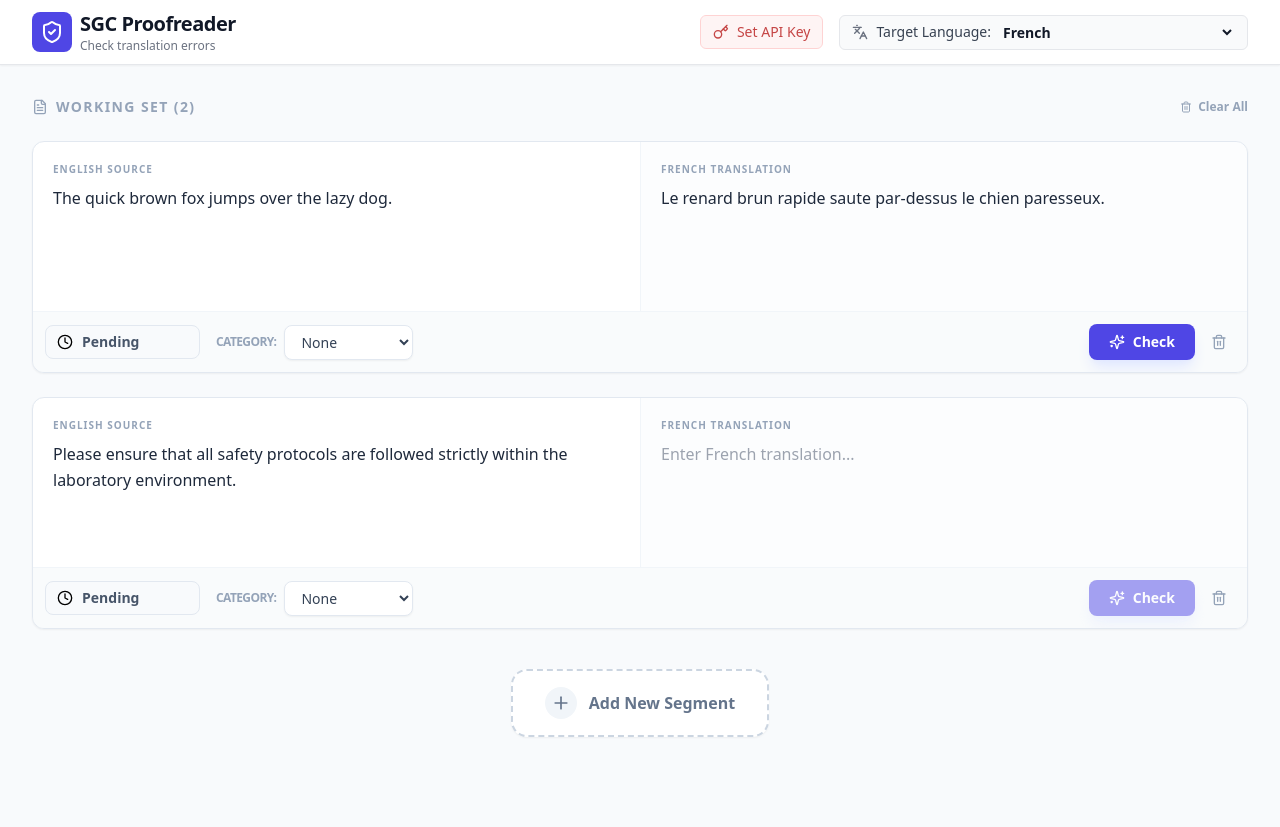
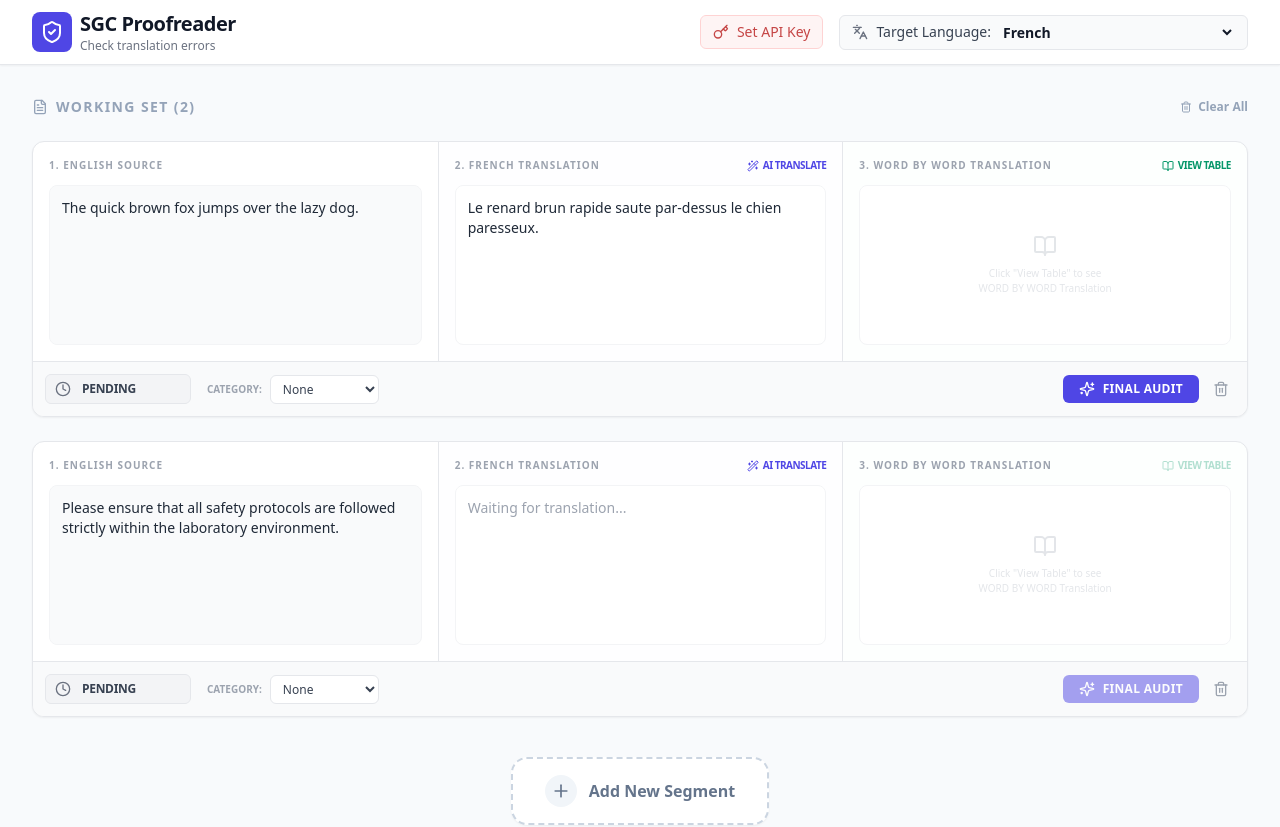
Before and after one commit to AlimaTABS/Proofreader-AI-v0.1, a React (Vite) app: page / in a window 1280 px wide. Shown: the top 827 px of the page. Built offline with nearby package versions, Linux system fonts and the light colour scheme.

Commit message:
Update SegmentRow.tsx UI

```diff
--- a/components/SegmentRow.tsx
+++ b/components/SegmentRow.tsx
@@ -1,5 +1,6 @@
-import React, { useState } from 'react';
-import { Trash2, Sparkles, CheckCircle, AlertCircle, Clock, Copy, Check } from 'lucide-react';
+
+import React from 'react';
+import { Trash2, Sparkles, CheckCircle, AlertCircle, Clock, BookOpen, Wand2 } from 'lucide-react';
 import { Segment, SegmentStatus, SegmentCategory } from '../types';
 
 interface SegmentRowProps {
@@ -8,6 +9,8 @@ interface SegmentRowProps {
   onUpdate: (id: string, updates: Partial<Segment>) => void;
   onDelete: (id: string) => void;
   onRunAnalysis: (id: string) => void;
+  onTranslate: (id: string) => void;
+  onRunWordAnalysis: (id: string) => void;
 }
 
 export const SegmentRow: React.FC<SegmentRowProps> = ({
@@ -16,23 +19,16 @@ export const SegmentRow: React.FC<SegmentRowProps> = ({
   onUpdate,
   onDelete,
   onRunAnalysis,
+  onTranslate,
+  onRunWordAnalysis
 }) => {
-  const [copied, setCopied] = useState(false);
 
   const getStatusColor = (status: SegmentStatus) => {
     switch (status) {
-      case SegmentStatus.Approved: return 'bg-emerald-50 text-emerald-700 border-emerald-200';
-      case SegmentStatus.NeedsWork: return 'bg-rose-50 text-rose-700 border-rose-200';
-      case SegmentStatus.Reviewed: return 'bg-blue-50 text-blue-700 border-blue-200';
-      default: return 'bg-slate-50 text-slate-600 border-slate-200';
-    }
-  };
-
-  const handleCopyFeedback = () => {
-    if (segment.aiFeedback) {
-      navigator.clipboard.writeText(segment.aiFeedback);
-      setCopied(true);
-      setTimeout(() => setCopied(false), 2000);
+      case SegmentStatus.Approved: return 'bg-green-100 text-green-700 border-green-200';
+      case SegmentStatus.NeedsWork: return 'bg-red-100 text-red-700 border-red-200';
+      case SegmentStatus.Reviewed: return 'bg-blue-100 text-blue-700 border-blue-200';
+      default: return 'bg-gray-100 text-gray-700 border-gray-200';
     }
   };
 
@@ -43,53 +39,142 @@ export const SegmentRow: React.FC<SegmentRowProps> = ({
     [SegmentStatus.Pending]: Clock,
   }[segment.status];
 
+  const isRtl = ['Arabic', 'Urdu', 'Persian', 'Hebrew'].includes(targetLanguage);
+
+  // Helper to parse Markdown table from Gemini
+  const renderWordTable = (markdown: string) => {
+    // If it's an error message rather than a table, show it as text
+    if (!markdown.includes('|')) {
+        return <div className="text-[11px] text-red-500 font-medium p-2 bg-red-50 rounded border border-red-100">{markdown}</div>;
+    }
+
+    const rows = markdown.trim().split('\n').filter(row => row.includes('|') && !row.includes('---'));
+    if (rows.length < 1) return <div className="text-xs text-gray-500 italic">Formatting breakdown...</div>;
+
+    const tableData = rows.map(row =>
+      row.split('|').map(cell => cell.trim()).filter(cell => cell !== '')
+    );
+
+    const headers = tableData[0];
+    const bodyRows = tableData.slice(1);
+
+    return (
+      <div className="overflow-x-auto">
+        <table className="w-full text-[11px] text-left border-collapse">
+          <thead>
+            <tr className="border-b border-gray-200">
+              {headers.map((header, i) => (
+                <th key={i} className="py-2 px-2 font-bold text-gray-400 uppercase tracking-tighter">{header}</th>
+              ))}
+            </tr>
+          </thead>
+          <tbody className="divide-y divide-gray-100">
+            {bodyRows.map((row, i) => (
+              <tr key={i} className="hover:bg-gray-50 transition-colors">
+                {row.map((cell, j) => (
+                  <td key={j} className={`py-2 px-2 text-gray-700 ${j === 1 && isRtl ? 'text-right font-medium' : ''}`}>
+                    {cell}
+                  </td>
+                ))}
+              </tr>
+            ))}
+          </tbody>
+        </table>
+      </div>
+    );
+  };
+
   return (
-    <div className="bg-white rounded-xl shadow-sm border border-slate-200 overflow-hidden transition-all duration-200 hover:shadow-md animate-slideIn">
+    <div className="bg-white rounded-xl shadow-sm border border-gray-200 overflow-hidden transition-all duration-200 hover:shadow-md mb-6">
 
-      <div className="grid grid-cols-1 md:grid-cols-2 divide-y md:divide-y-0 md:divide-x divide-slate-100">
-        <div className="p-5">
-          <label className="block text-[10px] font-bold text-slate-400 uppercase tracking-widest mb-2">English Source</label>
+      {/* Three-Pane Comparison Area */}
+      <div className="grid grid-cols-1 lg:grid-cols-3 divide-y lg:divide-y-0 lg:divide-x divide-gray-200">
+
+        {/* Pane 1: Source */}
+        <div className="p-4 flex flex-col gap-2">
+          <div className="flex justify-between items-center mb-1">
+            <span className="text-[10px] font-bold text-gray-400 uppercase tracking-widest">1. English Source</span>
+          </div>
           <textarea
-            className="w-full min-h-[100px] p-0 text-base text-slate-800 bg-transparent border-none focus:ring-0 outline-none resize-none leading-relaxed"
-            placeholder="Type or paste English source text..."
+            className="w-full min-h-[160px] p-3 text-sm text-gray-800 bg-gray-50 border border-gray-100 rounded-lg focus:ring-2 focus:ring-indigo-500 outline-none resize-none transition-all"
+            placeholder="Enter source text..."
             value={segment.sourceText}
             onChange={(e) => onUpdate(segment.id, { sourceText: e.target.value })}
           />
         </div>
 
-        <div className="p-5 bg-slate-50/40">
-          <label className="block text-[10px] font-bold text-slate-400 uppercase tracking-widest mb-2">{targetLanguage} Translation</label>
+        {/* Pane 2: AI Translation */}
+        <div className="p-4 flex flex-col gap-2 bg-slate-50/20">
+          <div className="flex justify-between items-center mb-1">
+            <span className="text-[10px] font-bold text-gray-400 uppercase tracking-widest">2. {targetLanguage} Translation</span>
+            <button
+              onClick={() => onTranslate(segment.id)}
+              disabled={segment.isTranslating || !segment.sourceText}
+              className="flex items-center gap-1 text-[10px] font-bold text-indigo-600 hover:text-indigo-800 disabled:opacity-30 uppercase tracking-tighter"
+            >
+              {segment.isTranslating ? 'Translating...' : <><Wand2 className="w-3 h-3"/> AI Translate</>}
+            </button>
+          </div>
           <textarea
-            className="w-full min-h-[100px] p-0 text-base text-slate-800 bg-transparent border-none focus:ring-0 outline-none resize-none leading-relaxed"
-            placeholder={`Enter ${targetLanguage} translation...`}
+            className="w-full min-h-[160px] p-3 text-sm text-gray-800 bg-white border border-gray-100 rounded-lg focus:ring-2 focus:ring-indigo-500 outline-none resize-none transition-all"
+            placeholder={`Waiting for translation...`}
             value={segment.targetText}
             onChange={(e) => onUpdate(segment.id, { targetText: e.target.value })}
-            dir={['Arabic', 'Urdu', 'Persian', 'Hebrew'].includes(targetLanguage) ? 'rtl' : 'ltr'}
+            dir={isRtl ? 'rtl' : 'ltr'}
           />
+        </div>
+
+        {/* Pane 3: WORD BY WORD Translation */}
+        <div className="p-4 flex flex-col gap-2 bg-emerald-50/10">
+          <div className="flex justify-between items-center mb-1">
+            <span className="text-[10px] font-bold text-gray-400 uppercase tracking-widest">3. WORD BY WORD Translation</span>
+            <button
+              onClick={() => onRunWordAnalysis(segment.id)}
+              disabled={segment.isAnalyzingWords || !segment.targetText}
+              className="flex items-center gap-1 text-[10px] font-bold text-emerald-600 hover:text-emerald-800 disabled:opacity-30 uppercase tracking-tighter"
+            >
+              {segment.isAnalyzingWords ? 'Processing...' : <><BookOpen className="w-3 h-3"/> View Table</>}
+            </button>
+          </div>
+          <div className="w-full min-h-[160px] p-3 bg-white border border-gray-100 rounded-lg overflow-y-auto max-h-[160px]">
+             {segment.wordByWord ? (
+               renderWordTable(segment.wordByWord)
+             ) : (
+               <div className="h-full flex flex-col items-center justify-center text-gray-300 gap-2 opacity-60">
+                 <BookOpen className="w-6 h-6" />
+                 <p className="text-[10px] text-center">Click "View Table" to see<br/>WORD BY WORD Translation</p>
+               </div>
+             )}
+          </div>
         </div>
       </div>
 
-      <div className="bg-slate-50/80 border-t border-slate-100 p-3 flex flex-wrap items-center justify-between gap-4">
-        <div className="flex flex-wrap items-center gap-4">
-          <div className="relative group">
+      {/* Control Footer */}
+      <div className="bg-gray-50 border-t border-gray-200 p-3 flex flex-wrap items-center justify-between gap-4">
+        <div className="flex items-center gap-4">
+          <div className="relative">
             <select
               value={segment.status}
               onChange={(e) => onUpdate(segment.id, { status: e.target.value as SegmentStatus })}
-              className={`appearance-none pl-9 pr-8 py-1.5 rounded-lg text-sm font-semibold border focus:ring-2 focus:ring-indigo-500 outline-none cursor-pointer transition-colors ${getStatusColor(segment.status)}`}
+              className={`appearance-none pl-9 pr-8 py-1.5 rounded-md text-xs font-bold border focus:ring-2 focus:ring-indigo-500 outline-none cursor-pointer uppercase tracking-tight ${getStatusColor(segment.status)}`}
             >
               {Object.values(SegmentStatus).map((status) => (
                 <option key={status} value={status}>{status}</option>
               ))}
             </select>
-            <StatusIcon className="absolute left-3 top-1/2 -translate-y-1/2 w-4 h-4 pointer-events-none" />
+            <StatusIcon className={`absolute left-2.5 top-1/2 -translate-y-1/2 w-4 h-4 pointer-events-none ${
+              segment.status === SegmentStatus.NeedsWork ? 'text-red-600' :
+              segment.status === SegmentStatus.Approved ? 'text-green-600' :
+              'text-gray-500'
+            }`} />
           </div>
 
           <div className="flex items-center gap-2">
-            <span className="text-xs text-slate-400 font-bold uppercase tracking-tighter">Category:</span>
+            <span className="text-[10px] text-gray-400 font-bold uppercase">Category:</span>
             <select
               value={segment.category}
               onChange={(e) => onUpdate(segment.id, { category: e.target.value as SegmentCategory })}
-              className="bg-white border border-slate-200 text-slate-700 text-sm rounded-lg py-1.5 px-3 focus:ring-2 focus:ring-indigo-500 outline-none shadow-sm"
+              className="bg-white border border-gray-200 text-gray-700 text-xs font-medium rounded-md py-1 px-2 focus:ring-2 focus:ring-indigo-500 outline-none"
             >
               {Object.values(SegmentCategory).map((cat) => (
                 <option key={cat} value={cat}>{cat}</option>
@@ -102,51 +187,32 @@ export const SegmentRow: React.FC<SegmentRowProps> = ({
             <button
                 onClick={() => onRunAnalysis(segment.id)}
                 disabled={segment.isAnalyzing || !segment.sourceText || !segment.targetText}
-                className={`flex items-center gap-2 px-5 py-2 rounded-lg text-sm font-bold text-white transition-all
+                className={`flex items-center gap-2 px-4 py-1.5 rounded-md text-xs font-bold text-white transition-all
                     ${segment.isAnalyzing
                         ? 'bg-indigo-400 cursor-wait'
-                        : 'bg-indigo-600 hover:bg-indigo-700 active:scale-95 shadow-lg shadow-indigo-100'
-                    } disabled:opacity-50 disabled:cursor-not-allowed`}
+                        : 'bg-indigo-600 hover:bg-indigo-700'
+                    } disabled:opacity-50 uppercase tracking-wide`}
             >
-                {segment.isAnalyzing ? (
-                    <>
-                        <div className="w-3 h-3 border-2 border-white/30 border-t-white rounded-full animate-spin" />
-                        Analyzing...
-                    </>
-                ) : (
-                    <>
-                        <Sparkles className="w-4 h-4" />
-                        Check
-                    </>
-                )}
+                {segment.isAnalyzing ? 'Auditing...' : <><Sparkles className="w-4 h-4" /> Final Audit</>}
             </button>
 
             <button
                 onClick={() => onDelete(segment.id)}
-                className="p-2 text-slate-400 hover:text-rose-600 hover:bg-rose-50 rounded-lg transition-colors"
-                title="Delete Segment"
+                className="p-1.5 text-gray-400 hover:text-red-600 hover:bg-red-50 rounded-md transition-colors"
             >
                 <Trash2 className="w-4 h-4" />
             </button>
         </div>
       </div>
 
+      {/* Audit Feedback Panel */}
       {segment.aiFeedback && (
-        <div className="bg-indigo-50/40 border-t border-indigo-100 p-5 relative group/feedback animate-slideIn">
-            <button
-              onClick={handleCopyFeedback}
-              className="absolute right-4 top-4 p-2 bg-white border border-indigo-100 rounded-md shadow-sm text-indigo-600 hover:bg-indigo-600 hover:text-white transition-all opacity-0 group-hover/feedback:opacity-100"
-              title="Copy analysis to clipboard"
-            >
-              {copied ? <Check className="w-3 h-3" /> : <Copy className="w-3 h-3" />}
-            </button>
-            <div className="flex items-start gap-4">
-                <div className="mt-0.5 bg-indigo-600 p-2 rounded-xl shadow-sm">
-                    <Sparkles className="w-4 h-4 text-white" />
-                </div>
+        <div className="bg-indigo-50/30 border-t border-indigo-100 p-4">
+            <div className="flex items-start gap-3">
+                <Sparkles className="w-4 h-4 text-indigo-400 mt-1" />
                 <div className="flex-1">
-                    <h4 className="text-xs font-black text-indigo-900 mb-2 uppercase tracking-widest">Analysis Results</h4>
-                    <div className="text-sm text-slate-700 leading-relaxed whitespace-pre-line font-medium">
+                    <h4 className="text-[10px] font-black text-indigo-900 mb-1 uppercase tracking-widest">Quality Audit Results</h4>
+                    <div className="text-sm text-gray-700 leading-relaxed whitespace-pre-line">
                         {segment.aiFeedback}
                     </div>
                 </div>
```
